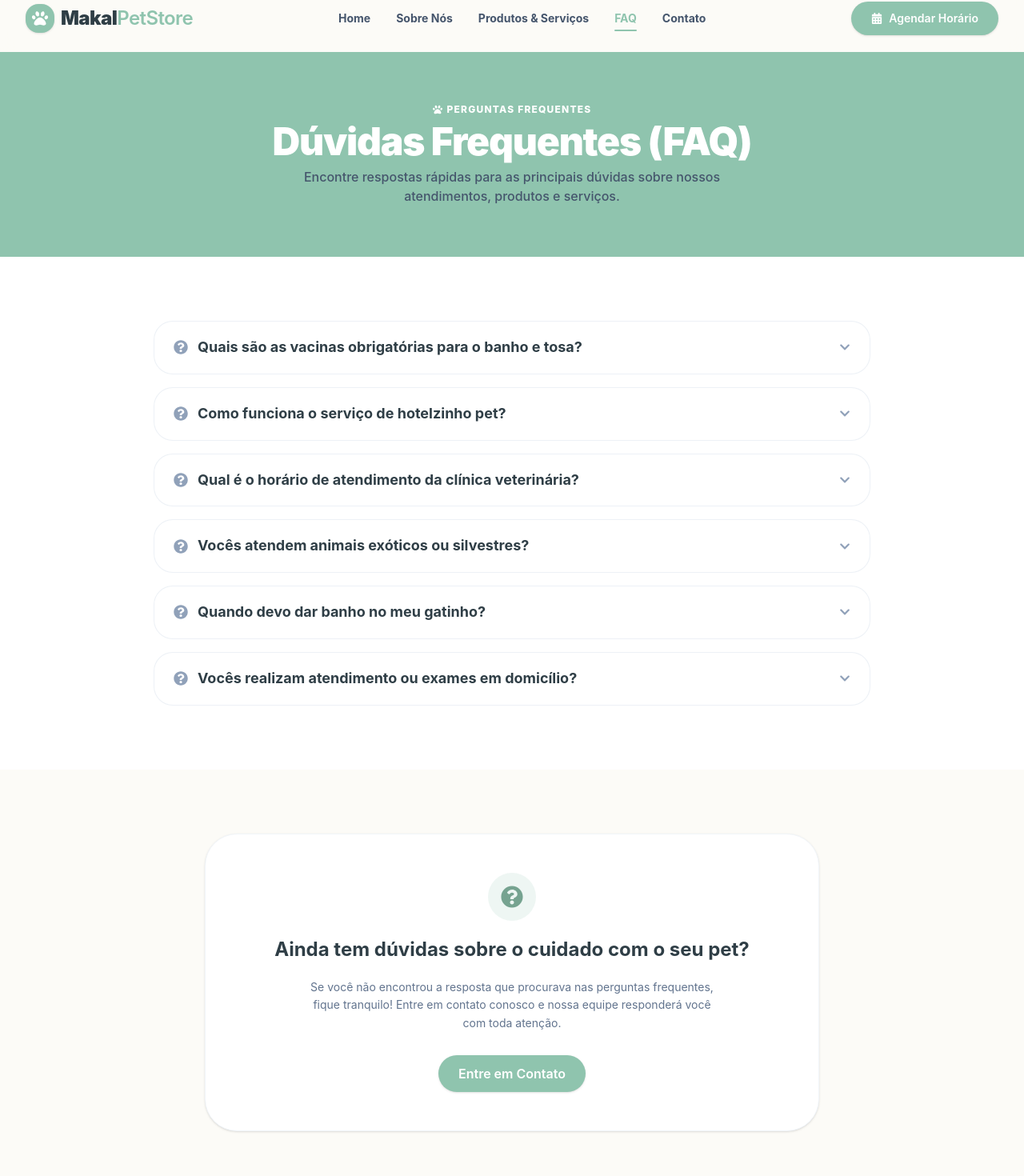
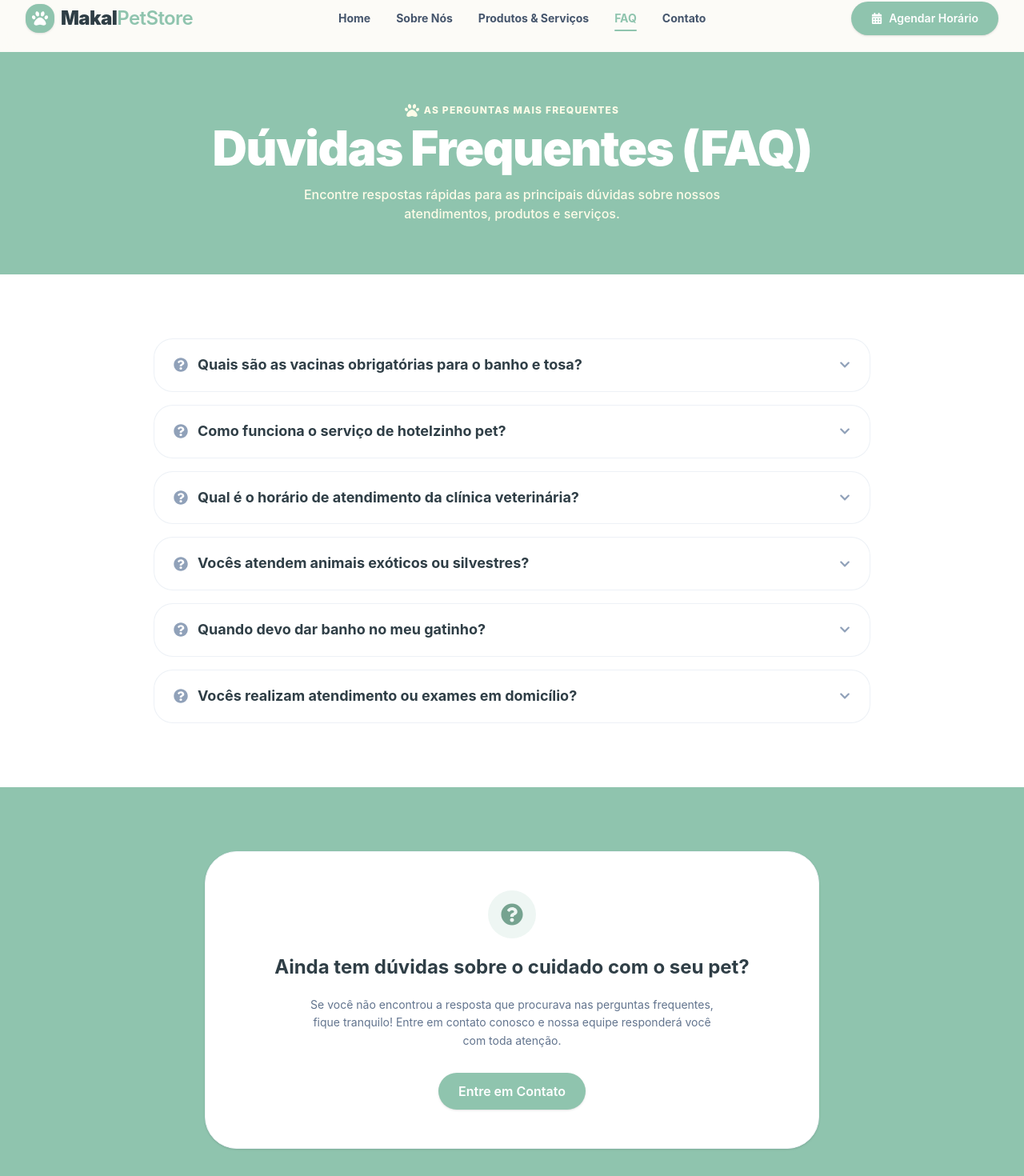
Before and after one commit to abatisella-dotcom/18-08, a React (Vite) app: page /faq in a window 1280 px wide. Shown: the part 18-1488 px from the top of the page at 80% size. Built offline with nearby package versions, Linux system fonts and the light colour scheme.

Commit message:
ajustes faq

```diff
--- a/src/pages/Faq.jsx
+++ b/src/pages/Faq.jsx
@@ -21,13 +21,13 @@ function Faq() {
 
 
         <Container className="relative z-10">
-          <span className="text-white font-extrabold text-xs uppercase tracking-widest flex items-center justify-center gap-1.5 mb-2">
-            <FaPaw size={12} /> Perguntas Frequentes
+          <span className="text-yellow-50 font-extrabold text-xs uppercase tracking-widest flex items-center justify-center gap-1.5 mb-2">
+            <FaPaw size={18} /> As perguntas mais Frequentes
           </span>
-          <h1 className="text-4xl md:text-5xl font-black text-white tracking-tight">
-            Dúvidas Frequentes (FAQ)
+          <h1 className="  text-4xl md:text-6xl font-black text-white tracking-tight">
+             Dúvidas Frequentes (FAQ)
           </h1>
-          <p className="text-slate-600 text-sm md:text-base mt-2 max-w-xl mx-auto font-medium">
+          <p className="text-yellow-50 text-sm md:text-base mt-4 max-w-xl mx-auto font-medium">
             Encontre respostas rápidas para as principais dúvidas sobre nossos atendimentos, produtos e serviços.
           </p>
         </Container>
@@ -81,7 +81,7 @@ function Faq() {
       </Section>
 
       {/* 3. CTA FAQ Section */}
-      <Section className="bg-[#fcfbf7] pb-24!">
+      <Section className="bg-[#8fc4ae] pb-24!">
         <Container>
           <div className="bg-white rounded-[2.5rem] border border-slate-100 p-8 sm:p-12 shadow-sm max-w-3xl mx-auto text-center flex flex-col items-center gap-5">
             <div className="bg-[#8fc4ae]/15 text-[#76a390] p-4 rounded-full">
```
